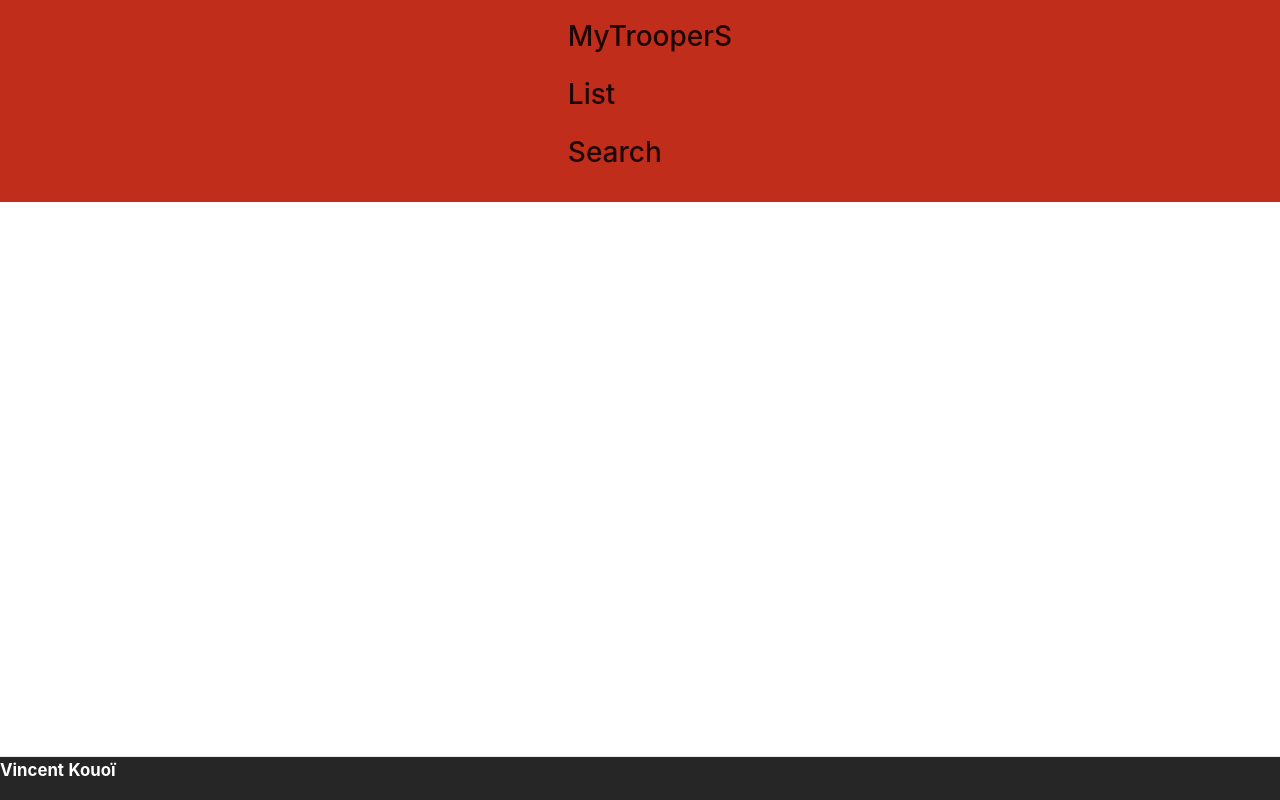
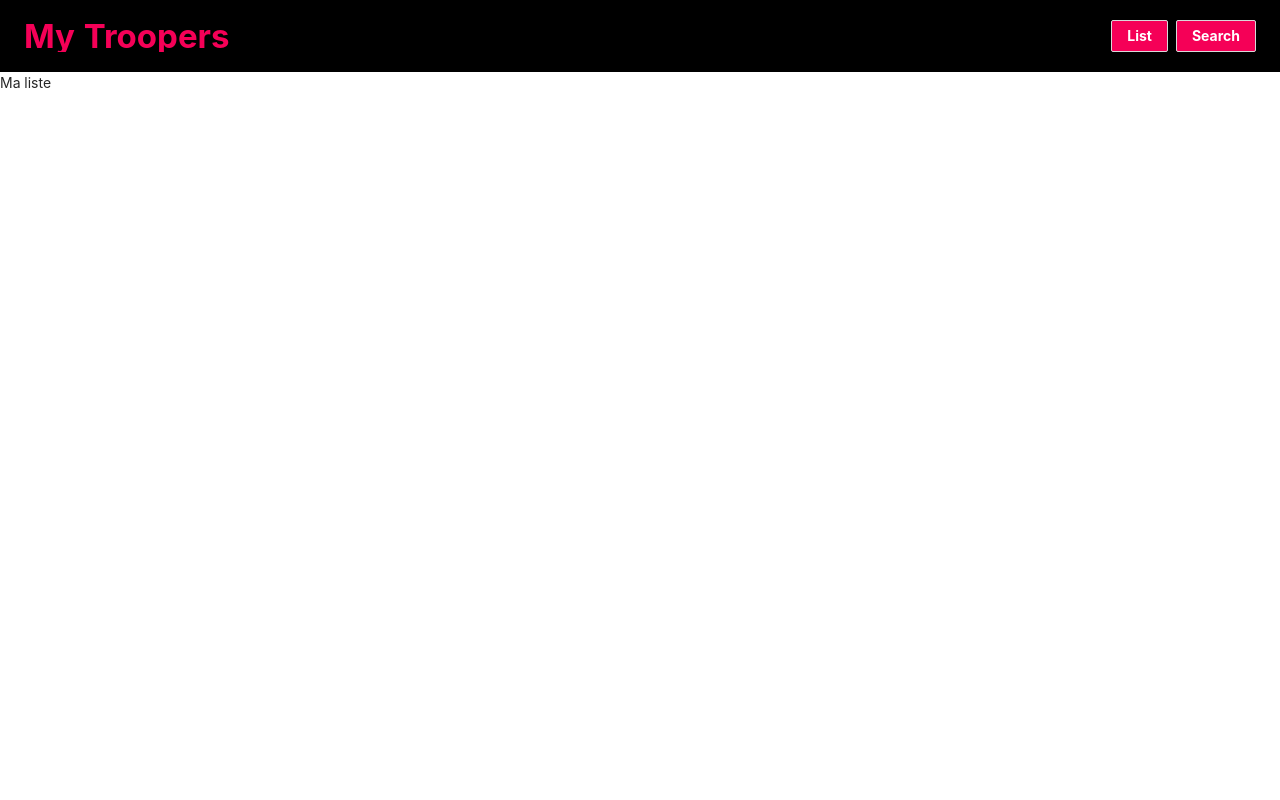
Before and after one commit to xp380/MyTrooperS, a React (Create React App) app in the folder front/: page /list in a window 1280 px wide. Built offline with nearby package versions, Linux system fonts and the light colour scheme.

Commit message:
router wip

```diff
--- a/front/src/App.js
+++ b/front/src/App.js
@@ -1,14 +1,19 @@
 import React from "react";
+import { BrowserRouter as Router, Switch, Route } from "react-router-dom";
 import Header from "./Components/Header/index";
-import Footer from "./Components/Footer/index";
+import List from "./Pages/List/index";
+import Search from "./Pages/Search/index";
 
 const App = () => {
   return (
-    <div>
-      <Header />
-
-      <Footer />
-    </div>
+    <Router>
+      <Switch>
+        <Header />
+        <Route path="/list" component={List} />
+        <Route path="/search" component={Search} />
+      </Switch>
+      <List />
+    </Router>
   );
 };
 
--- a/front/src/Components/Footer/Footer.css
+++ /dev/null
@@ -1,17 +0,0 @@
-.bottom {
-  border-top: 1px solid #e8e8e8;
-  position: fixed;
-  left: 0;
-  bottom: 0;
-  width: 100%;
-  background-color: #262626;
-  color: white;
-  height: 50;
-}
-
-.general {
-  display: flex;
-  justify-content: space-between;
-  font-size: larger;
-  font-weight: bolder;
-}
--- a/front/src/Components/Footer/index.js
+++ /dev/null
@@ -1,16 +0,0 @@
-import React from "react";
-import "./Footer.css";
-
-const Footer = () => {
-  return (
-    <div>
-      <div className="bottom">
-        <div className="general">
-          <p>Vincent Kouoï</p>
-        </div>
-      </div>
-    </div>
-  );
-};
-
-export default Footer;
--- a/front/src/Components/Header/Header.css
+++ b/front/src/Components/Header/Header.css
@@ -1,11 +1,21 @@
-.Title {
-  box-sizing: border-box;
-  width: 100%;
-  display: flex;
-  justify-content: center;
-  align-items: baseline;
-  padding: 1em;
-  margin-bottom: 2em;
-  background-color: rgb(192, 45, 26);
+.header-ghost-wrapper {
+  background-color: black;
+}
+
+.HeadLine {
+  color: #f50057;
+  font-size: 33px;
+  font-weight: bold;
+}
+
+.ButtonList {
+  color: #f50057;
+  background-color: black;
+  font-weight: bold;
+}
+
+.Button {
   color: #fff;
+  background-color: #f50057;
+  font-weight: bold;
 }
--- a/front/src/Components/Header/index.js
+++ b/front/src/Components/Header/index.js
@@ -1,17 +1,28 @@
 import React from "react";
-import {} from "react-router-dom";
+import { PageHeader, Button } from "antd";
 import "./Header.css";
+import { BrowserRouter as Router } from "react-router-dom";
 
 const Header = () => {
+  const Titre = <div className="HeadLine">My Troopers</div>;
+
   return (
-    <div className="Title">
-      <span style={{ marginLeft: "20px" }}>
-        <h1>MyTrooperS</h1>
-        <h1>List</h1>
-        <h1>Search</h1>
-      </span>
-    </div>
+    <Router>
+      <div className="header-ghost-wrapper">
+        <PageHeader
+          ghost={true}
+          title={Titre}
+          extra={[
+            <Button className="Button" key="2">
+              <a href="/list">List</a>
+            </Button>,
+            <Button className="Button" key="3">
+              <a href="/search">Search</a>
+            </Button>,
+          ]}
+        />
+      </div>
+    </Router>
   );
 };
-
 export default Header;
--- a/front/src/Pages/List/index.js
+++ b/front/src/Pages/List/index.js
@@ -2,7 +2,7 @@ import React from "react";
 import "./List.css";
 
 const List = () => {
-  return <div></div>;
+  return <div>Ma liste</div>;
 };
 
 export default List;
--- a/front/src/Pages/Search/index.js
+++ b/front/src/Pages/Search/index.js
@@ -2,7 +2,7 @@ import React from "react";
 import "./Search.css";
 
 const Search = () => {
-  return <div></div>;
+  return <div>Mes recherches</div>;
 };
 
 export default Search;
```
